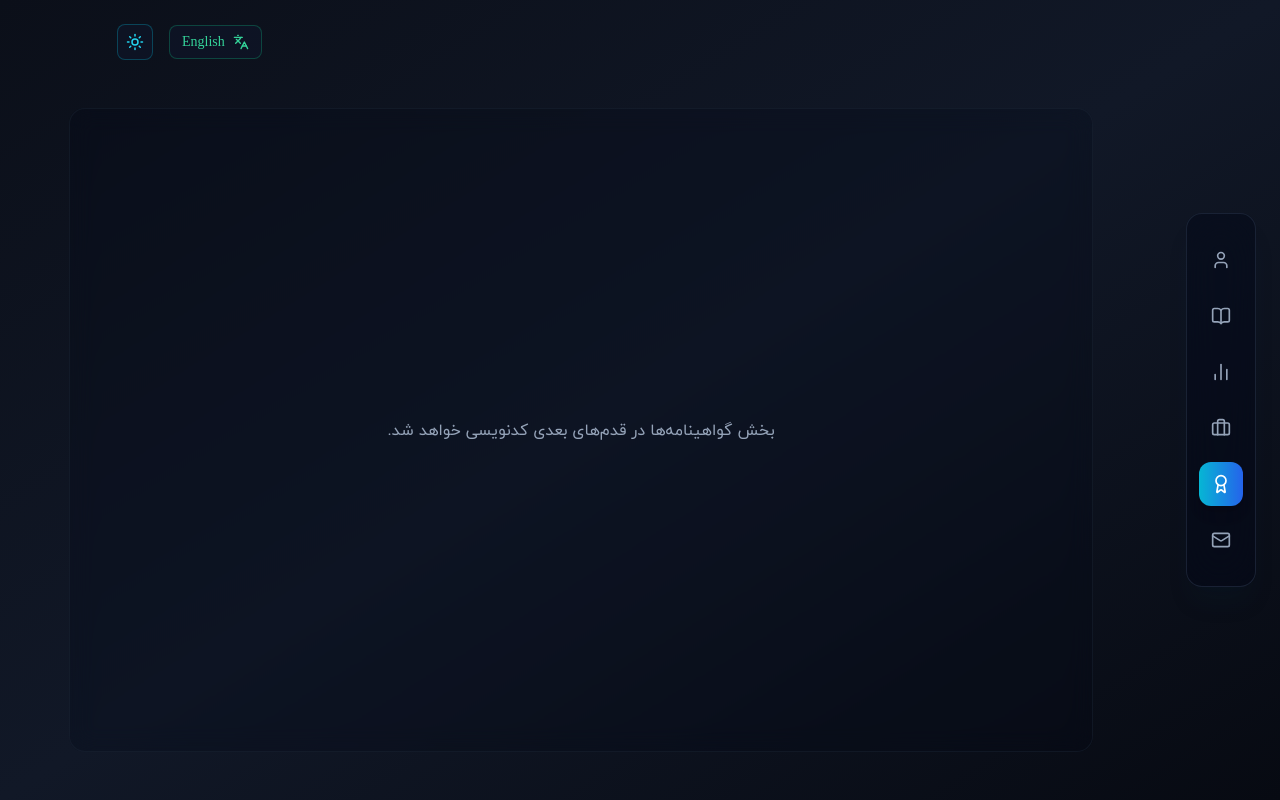
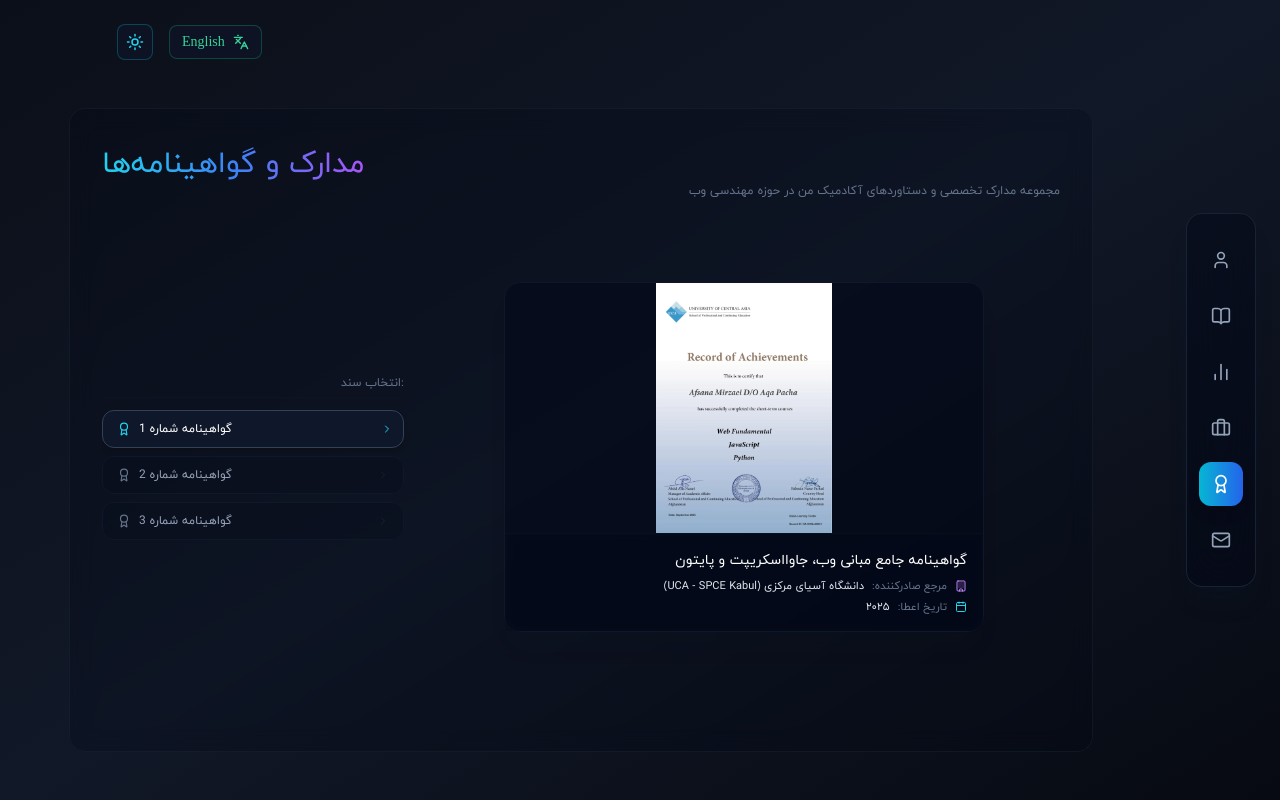
Before and after one commit to afsanamirzaei9-maker/my-portfolio, a React (Vite) app: page /#/certificates in a window 1280 px wide. Built offline with nearby package versions, Linux system fonts and the light colour scheme.

Commit message:
certifecates page completed

```diff
--- a/src/App.jsx
+++ b/src/App.jsx
@@ -1,6 +1,7 @@
 import About from './pages/About';
 import Projects from './pages/Projects';
 import Skills from './pages/Skills';
+import Certificates from './pages/Certificates';
 import { useState } from 'react';
 import { Routes, Route, Navigate } from 'react-router-dom';
 import { translations } from './locales/translations';
@@ -42,7 +43,7 @@ export default function App() {
         <Route path="about" element={<About lang={lang} t={t} isDark={isDark} />} />
         <Route path="skills" element={<Skills lang={lang} t={t} isDark={isDark} />} />
         <Route path="projects" element={<Projects lang={lang} t={t} isDark={isDark} />} />
-        <Route path="certificates" element={<PlaceholderPage title={lang === 'fa' ? 'گواهینامه‌ها' : 'Certificates'} />} />
+        <Route path="certificates" element={<Certificates lang={lang} t={t} isDark={isDark} />} />
         <Route path="contact" element={<PlaceholderPage title={lang === 'fa' ? 'تماس' : 'Contact'} />} />
       </Route>
 
--- /dev/null
+++ b/src/config/certificatesStructure.js
@@ -0,0 +1,28 @@
+import cert1Img from '../assets/images/certi-1.webp';
+import cert2Img from '../assets/images/certi-1.webp';
+import cert3Img from '../assets/images/certi-1.webp';
+
+
+export const getCertificatesStructure = (t) => [
+    {
+      id: "cert1",
+      title: t.certificates.cert1_title,
+      issuer: t.certificates.cert1_issuer,
+      date: t.certificates.cert1_date,
+      image: cert1Img
+    },
+    {
+      id: "cert2",
+      title: t.certificates.cert2_title,
+      issuer: t.certificates.cert2_issuer,
+      date: t.certificates.cert2_date,
+      image: cert2Img
+    },
+    {
+      id: "cert3",
+      title: t.certificates.cert3_title,
+      issuer: t.certificates.cert3_issuer,
+      date: t.certificates.cert3_date,
+      image: cert3Img
+    }
+  ];
--- a/src/locales/translations.js
+++ b/src/locales/translations.js
@@ -110,6 +110,29 @@ export const translations = {
       eid_title: "سیستم تبریک عید دانشگاه",
       eid_desc: "صفحه تعاملی ویژه ارسال پیام تبریک عید متصل به سرویس FormSpree جهت دریافت پاسخ‌ها در ایمیل.",
       eid_role: "پروژه تمرینی اتصال به API"
+    },
+    certificates: {
+      title: "مدارک و گواهینامه‌ها",
+      subtitle: "مجموعه مدارک تخصصی و دستاوردهای آکادمیک من در حوزه مهندسی وب",
+      selectLabel: "انتخاب سند:",
+      issuerLabel: "مرجع صادرکننده:",
+      dateLabel: "تاریخ اعطا:",
+      btnView: "مشاهده مدرک",
+
+      // گواهینامه اول
+      cert1_title: "گواهینامه جامع مبانی وب، جاوااسکریپت و پایتون",
+      cert1_issuer: "دانشگاه آسیای مرکزی (UCA - SPCE Kabul)",
+      cert1_date: "۲۰۲۵",
+
+      // گواهینامه دوم
+      cert2_title: "گواهینامه تخصصی Tailwind CSS و مدیریت منبع با Git & GitHub",
+      cert2_issuer: "دانشگاه آسیای مرکزی (UCA - SPCE Kabul)",
+      cert2_date: "۲۰۲۶",
+
+      // گواهینامه سوم
+      cert3_title: "گواهینامه توسعه پیشرفته وب‌اپلیکیشن‌ها با React.js",
+      cert3_issuer: "دانشگاه آسیای مرکزی (UCA - SPCE Kabul)",
+      cert3_date: "۲۰۲۶"
     },
 
     common: {
@@ -230,6 +253,29 @@ export const translations = {
       eid_desc: "An interactive greeting page integrated with FormSpree API for receiving user feedback directly via email.",
       eid_role: "API Integration Practice"
     },
+    certificates: {
+      title: "Certificates & Credentials",
+      subtitle: "My professional certifications and academic achievements in web engineering",
+      selectLabel: "Select Credential:",
+      issuerLabel: "Issued By:",
+      dateLabel: "Date of Issuance:",
+      btnView: "View Certificate",
+
+      // Certificate 1
+      cert1_title: "Comprehensive Web Fundamentals, JavaScript & Python",
+      cert1_issuer: "University of Central Asia (UCA - SPCE Kabul)",
+      cert1_date: "2025",
+
+      // Certificate 2
+      cert2_title: "Advanced Tailwind CSS & Version Control with Git & GitHub",
+      cert2_issuer: "University of Central Asia (UCA - SPCE Kabul)",
+      cert2_date: "2026",
+
+      // Certificate 3
+      cert3_title: "Advanced Web Application Development with React.js",
+      cert3_issuer: "University of Central Asia (UCA - SPCE Kabul)",
+      cert3_date: "2026"
+    },
 
     common: {
       theme: "Toggle Theme",
--- a/src/pages/Certificates.jsx
+++ b/src/pages/Certificates.jsx
@@ -0,0 +1,105 @@
+import React, { useState } from 'react';
+import { motion, AnimatePresence } from 'framer-motion';
+import { Award, Calendar, Building, ChevronRight } from 'lucide-react';
+import { getCertificatesStructure } from '../config/certificatesStructure.js';
+
+export default function Certificates({ lang, t, isDark }) {
+  const fontClass = lang === 'fa' ? 'font-["IranYekan"]' : 'font-["Montserrat"]';
+  const [selectedCertId, setSelectedCertId] = useState('cert1');
+
+  const certificatesList = getCertificatesStructure(t);
+  const currentCert = certificatesList.find(c => c.id === selectedCertId) || certificatesList;
+
+  return (
+    <div dir="ltr" className={`h-full flex flex-col justify-between py-1 text-left select-none ${fontClass}`}>
+
+      <div className={lang === 'fa' ? 'text-right' : 'text-left'}>
+        <h2 className="text-xl md:text-3xl font-black bg-gradient-to-r from-cyan-400 via-blue-500 to-purple-500 bg-clip-text text-transparent w-fit">
+          {t.certificates.title}
+        </h2>
+        <p className="text-xs text-slate-500 mt-0.5 font-medium">{t.certificates.subtitle}</p>
+      </div>
+
+      <div className="flex flex-col md:grid md:grid-cols-12 gap-5 items-center flex-1 my-3 overflow-hidden">
+
+        <div className="md:col-span-4 w-full flex flex-col justify-center gap-2 md:max-h-[45vh] pb-2 md:pb-0 pr-1 custom-scrollbar snap-x">
+          <div className={`text-slate-500 mb-1 hidden md:flex items-center gap-1.5 text-xs font-bold border-b border-slate-800/10 pb-1.5 ${lang === 'fa' ? 'justify-end' : 'justify-start'}`}>
+            <span>{t.certificates.selectLabel}</span>
+          </div>
+
+          <div className="flex md:flex-col gap-2 w-full overflow-x-auto md:overflow-x-visible pb-2 md:pb-0 custom-scrollbar">
+            {certificatesList.map((cert, index) => {
+              const isSelected = selectedCertId === cert.id;
+              return (
+                <button
+                  key={cert.id}
+                  onClick={() => setSelectedCertId(cert.id)}
+                  className={`p-2.5 px-3.5 rounded-xl border text-xs font-bold flex items-center justify-between gap-2 whitespace-nowrap snap-center shrink-0 md:w-full
+                    ${isSelected
+                      ? (isDark ? 'bg-slate-900 border-slate-700 text-white shadow-md' : 'bg-white border-slate-300 text-slate-950 shadow-sm')
+                      : (isDark ? 'bg-slate-950/20 border-slate-900 text-slate-400 hover:text-slate-200' : 'bg-slate-100/50 border-slate-200 text-slate-600')
+                    }`}
+                >
+                  <div className="flex items-center gap-2">
+                    <Award size={14} className={isSelected ? 'text-cyan-400' : 'text-slate-500'} />
+                    <span>{lang === 'fa' ? `گواهینامه شماره ${index + 1}` : `Certificate 0${index + 1}`}</span>
+                  </div>
+                  <ChevronRight size={12} className={`hidden md:block transition-transform ${isSelected ? 'translate-x-1 text-cyan-400' : 'opacity-10'}`} />
+                </button>
+              );
+            })}
+          </div>
+        </div>
+
+        <div className="md:col-span-8 h-full flex flex-col justify-center items-center w-full overflow-hidden">
+          <AnimatePresence mode="wait">
+            {currentCert && (
+              <motion.div
+                key={currentCert.id}
+                initial={{ opacity: 0, scale: 0.96, y: 10 }}
+                animate={{ opacity: 1, scale: 1, y: 0 }}
+                exit={{ opacity: 0, scale: 0.96, y: -10 }}
+                transition={{ duration: 0.3 }}
+                className={`w-full max-w-[480px] h-[190px] sm:h-[220px] md:h-[350px] rounded-2xl border flex flex-col overflow-hidden transition-all duration-300 shadow-xl
+                  ${isDark ? 'bg-slate-950/40 border-slate-900 shadow-cyan-950/5' : 'bg-white border-slate-200 shadow-slate-200/50'}`}
+              >
+                <div className="w-full flex-1 relative overflow-hidden bg-slate-950/10">
+                  <img
+                    src={currentCert.image}
+                    alt={currentCert.title}
+                    className="w-full h-full object-contain pointer-events-none select-none"
+                    onContextMenu={(e) => e.preventDefault()}
+                    onDragStart={(e) => e.preventDefault()}
+                  />
+                  <div className="absolute inset-0 z-20 bg-transparent pointer-events-auto" onContextMenu={(e) => e.preventDefault()} />
+                </div>
+
+                <div className={`p-3 md:p-4 border-t border-slate-800/10 dark:border-slate-800/40 bg-slate-900/10 backdrop-blur-sm z-10 ${lang === 'fa' ? 'text-right' : 'text-left'}`} dir={lang === 'fa' ? 'rtl' : 'ltr'}>
+                  <h3 className={`text-xs md:text-sm font-black leading-snug transition-colors mb-2 ${isDark ? 'text-white' : 'text-slate-950'}`}>
+                    {currentCert.title}
+                  </h3>
+
+                  <div className="flex flex-col gap-1 text-[11px] font-bold">
+                    <div className="flex items-center gap-2">
+                      <Building size={12} className="text-purple-400 shrink-0" />
+                      <span className="text-slate-500">{t.certificates.issuerLabel}</span>
+                      <span className={isDark ? 'text-slate-200' : 'text-slate-800'}>{currentCert.issuer}</span>
+                    </div>
+                    <div className="flex items-center gap-2">
+                      <Calendar size={12} className="text-cyan-400 shrink-0" />
+                      <span className="text-slate-500">{t.certificates.dateLabel}</span>
+                      <span className={isDark ? 'text-slate-200' : 'text-slate-800'}>{currentCert.date}</span>
+                    </div>
+                  </div>
+                </div>
+
+              </motion.div>
+            )}
+          </AnimatePresence>
+        </div>
+
+      </div>
+
+    </div>
+  );
+}
--- a/src/pages/Hero.jsx
+++ b/src/pages/Hero.jsx
@@ -43,28 +43,38 @@ export default function Hero({ lang, t, isDark }) {
     <div className={`h-full flex flex-col justify-center items-center text-center px-4 ${fontClass}`}>
 
       {/* آواتار هوشمند */}
-      <div className={`w-28 h-28 rounded-2xl mb-6 border-2 flex items-center justify-center transition-all duration-500 group relative overflow-hidden
+      <div className={`w-28 h-28 rounded-2xl mb-6 border-2 flex items-center justify-center transition-all duration-500 group relative overflow-hidden select-none
   ${isDark
     ? 'bg-slate-950/60 border-cyan-500/50 shadow-[0_0_25px_rgba(6,182,212,0.25)] hover:shadow-[0_0_35px_rgba(6,182,212,0.5)] border-dashed'
-          : 'bg-white border-blue-600 shadow-md'}`}>
+    : 'bg-white border-blue-600 shadow-md'}`}
+>
 
-        <div className="absolute top-0 left-0 w-3 h-3 border-t-2 border-l-2 border-purple-500 z-10"></div>
-        <div className="absolute bottom-0 right-0 w-3 h-3 border-b-2 border-r-2 border-purple-500 z-10"></div>
+  <div className="absolute top-0 left-0 w-3 h-3 border-t-2 border-l-2 border-purple-500 z-20"></div>
+  <div className="absolute bottom-0 right-0 w-3 h-3 border-b-2 border-r-2 border-purple-500 z-20"></div>
 
   {avatarUrl ? (
+    <div className="w-full h-full relative">
       <img
         src={avatarUrl}
         alt={lang === 'fa' ? t.hero.name : t.hero.nameEn}
-            className="w-full h-full object-cover transition-transform duration-500 group-hover:scale-105"
+        className="w-full h-full object-cover transition-transform duration-500 group-hover:scale-105 pointer-events-none"
+        onContextMenu={(e) => e.preventDefault()}
+        onDragStart={(e) => e.preventDefault()}
       />
+      <div
+        className="absolute inset-0 z-10 bg-transparent"
+        onContextMenu={(e) => e.preventDefault()}
+      />
+    </div>
   ) : (
     <UserRound
       size={44}
-            className={`transition-transform duration-300 group-hover:scale-110
+      className={`transition-transform duration-300 group-hover:scale-110 z-10
         ${isDark ? 'text-cyan-400 drop-shadow-[0_0_8px_rgba(6,182,212,0.8)]' : 'text-blue-600'}`}
     />
   )}
 </div>
+
 
       <div className="text-sm md:text-base font-bold tracking-wider text-purple-400 mb-2 uppercase">
         {t.hero.greeting}
```
Also changed, not shown: src/assets/images/certi-1.webp (renamed from src/assets/images/certi-1.png.webp). Lines whose indentation alone changed are shown as unchanged.
